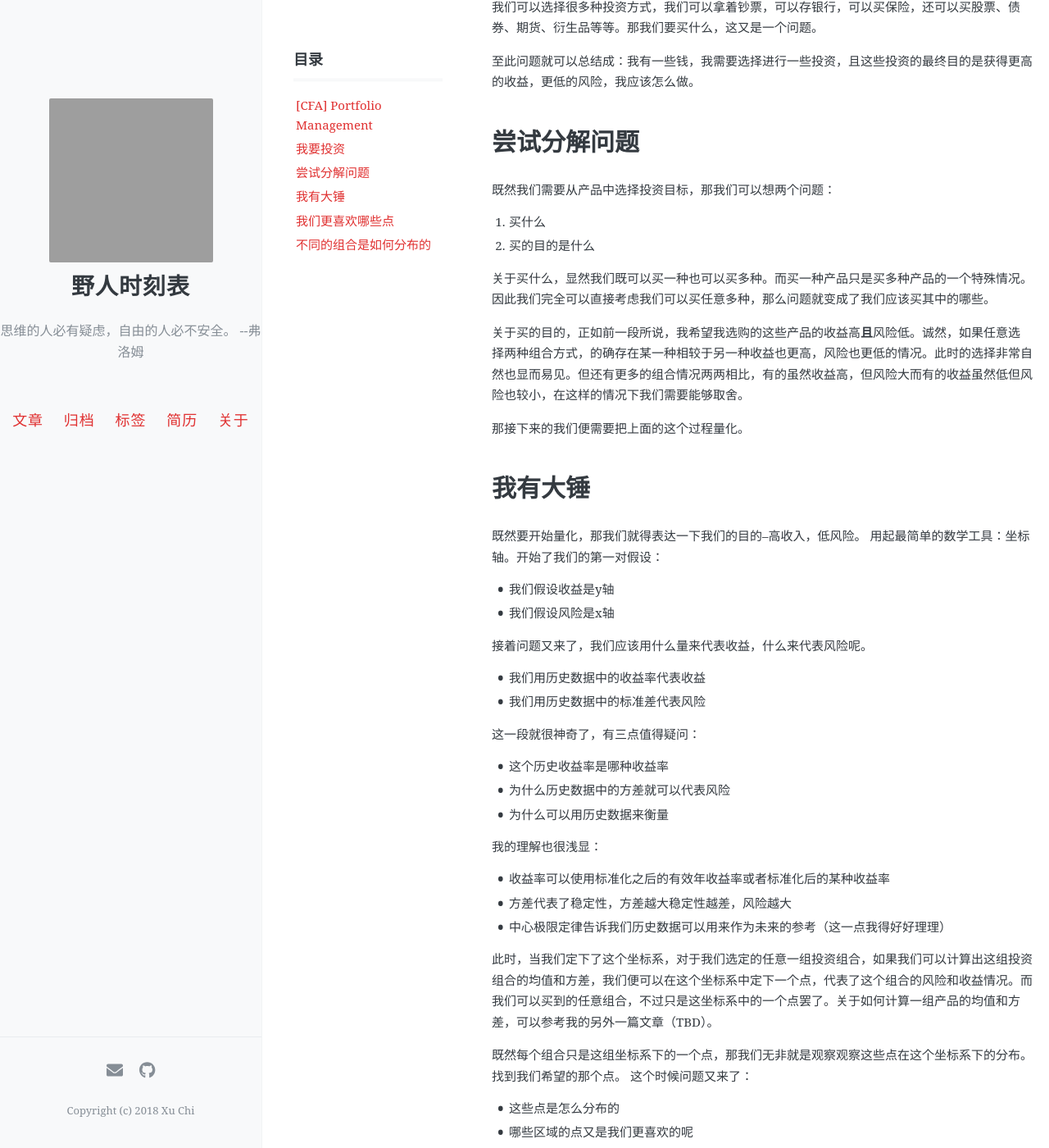
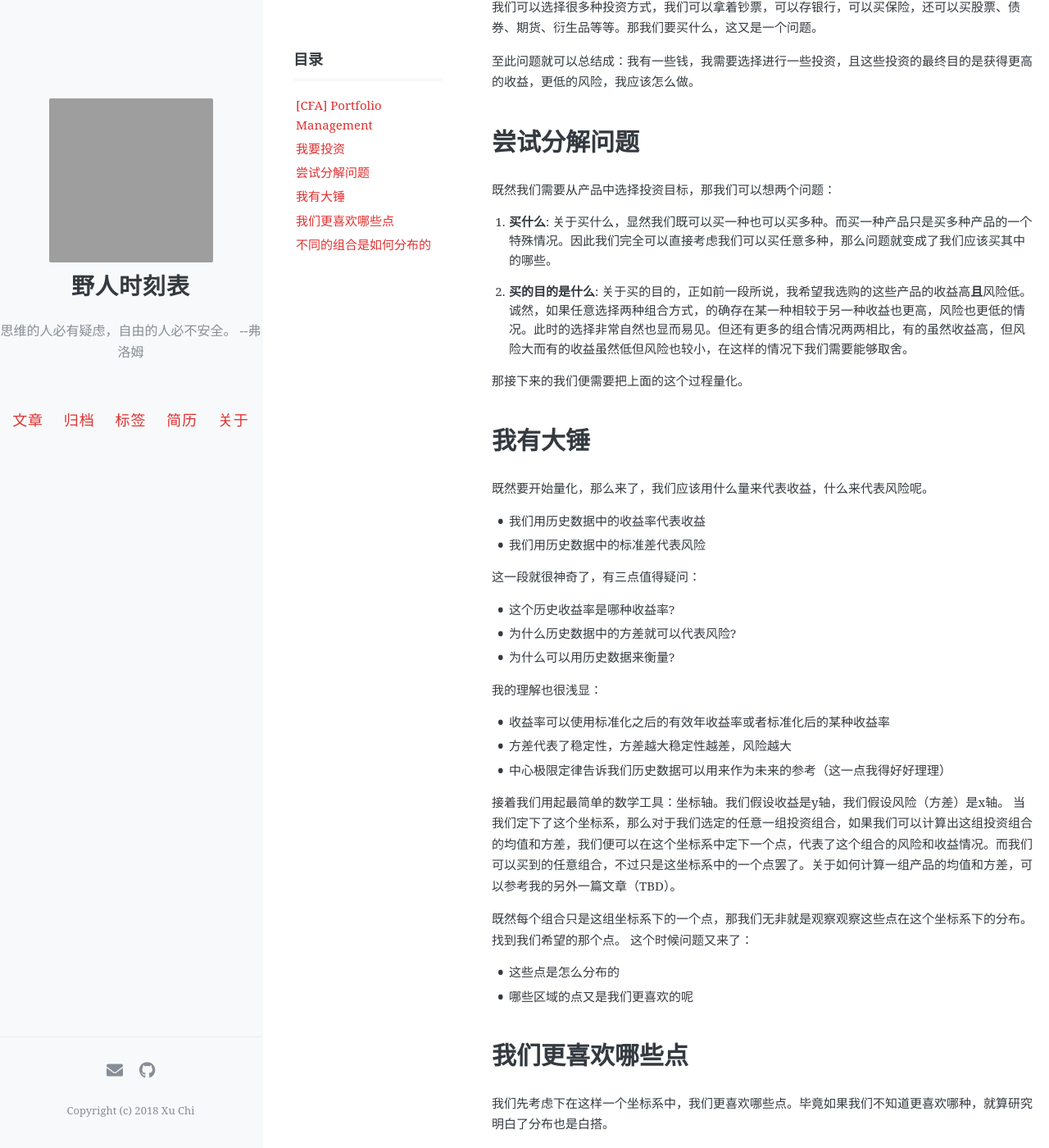
Before and after one commit to xuchi16/Lukathis.github.io, a Jekyll site: the page built from _posts/cfa/2020-02-10-CFA-portfolio-management.markdown, in a window 1280 px wide and 1400 px high, scrolled down 360 px. Shown: the whole window at 82% size. Built offline with Jekyll 4.4.1, drawn with Linux system fonts in a browser that asks for light colours; formulas are drawn with MathJax 3; comment, search, counter and statistics services are not loaded; some of the changed text lies outside the part shown; grey boxes are pictures that could not be loaded.

Commit message:
minor modification to portfolio

```diff
--- a/_posts/cfa/2020-02-10-CFA-portfolio-management.markdown
+++ b/_posts/cfa/2020-02-10-CFA-portfolio-management.markdown
@@ -20,32 +20,24 @@ tags: [Finance, CFA, Quantitative]
 
 既然我们需要从产品中选择投资目标，那我们可以想两个问题：
 
-1. 买什么
-2. 买的目的是什么
+1. **买什么**: 关于买什么，显然我们既可以买一种也可以买多种。而买一种产品只是买多种产品的一个特殊情况。因此我们完全可以直接考虑我们可以买任意多种，那么问题就变成了我们应该买其中的哪些。
 
-关于买什么，显然我们既可以买一种也可以买多种。而买一种产品只是买多种产品的一个特殊情况。因此我们完全可以直接考虑我们可以买任意多种，那么问题就变成了我们应该买其中的哪些。
-
-关于买的目的，正如前一段所说，我希望我选购的这些产品的收益高**且**风险低。诚然，如果任意选择两种组合方式，的确存在某一种相较于另一种收益也更高，风险也更低的情况。此时的选择非常自然也显而易见。但还有更多的组合情况两两相比，有的虽然收益高，但风险大而有的收益虽然低但风险也较小，在这样的情况下我们需要能够取舍。
+2. **买的目的是什么**: 关于买的目的，正如前一段所说，我希望我选购的这些产品的收益高**且**风险低。诚然，如果任意选择两种组合方式，的确存在某一种相较于另一种收益也更高，风险也更低的情况。此时的选择非常自然也显而易见。但还有更多的组合情况两两相比，有的虽然收益高，但风险大而有的收益虽然低但风险也较小，在这样的情况下我们需要能够取舍。
 
 那接下来的我们便需要把上面的这个过程量化。
 
 # 我有大锤
 
-既然要开始量化，那我们就得表达一下我们的目的--高收入，低风险。
-用起最简单的数学工具：坐标轴。开始了我们的第一对假设：
-  * 我们假设收益是y轴
-  * 我们假设风险是x轴
-
-接着问题又来了，我们应该用什么量来代表收益，什么来代表风险呢。
+既然要开始量化，那么来了，我们应该用什么量来代表收益，什么来代表风险呢。
 
   * 我们用历史数据中的收益率代表收益
   * 我们用历史数据中的标准差代表风险
 
 这一段就很神奇了，有三点值得疑问：
 
-  * 这个历史收益率是哪种收益率
-  * 为什么历史数据中的方差就可以代表风险
-  * 为什么可以用历史数据来衡量
+  * 这个历史收益率是哪种收益率?
+  * 为什么历史数据中的方差就可以代表风险?
+  * 为什么可以用历史数据来衡量?
 
 我的理解也很浅显：
 
@@ -53,7 +45,8 @@ tags: [Finance, CFA, Quantitative]
  * 方差代表了稳定性，方差越大稳定性越差，风险越大
  * 中心极限定律告诉我们历史数据可以用来作为未来的参考（这一点我得好好理理）
 
-此时，当我们定下了这个坐标系，对于我们选定的任意一组投资组合，如果我们可以计算出这组投资组合的均值和方差，我们便可以在这个坐标系中定下一个点，代表了这个组合的风险和收益情况。而我们可以买到的任意组合，不过只是这坐标系中的一个点罢了。关于如何计算一组产品的均值和方差，可以参考我的另外一篇文章（TBD）。
+接着我们用起最简单的数学工具：坐标轴。我们假设收益是y轴，我们假设风险（方差）是x轴。
+当我们定下了这个坐标系，那么对于我们选定的任意一组投资组合，如果我们可以计算出这组投资组合的均值和方差，我们便可以在这个坐标系中定下一个点，代表了这个组合的风险和收益情况。而我们可以买到的任意组合，不过只是这坐标系中的一个点罢了。关于如何计算一组产品的均值和方差，可以参考我的另外一篇文章（TBD）。
 
 既然每个组合只是这组坐标系下的一个点，那我们无非就是观察观察这些点在这个坐标系下的分布。找到我们希望的那个点。
 这个时候问题又来了：
```
Also changed, not shown: other parts of _posts/cfa/2020-02-10-CFA-portfolio-management.markdown (+9 -1 lines).
